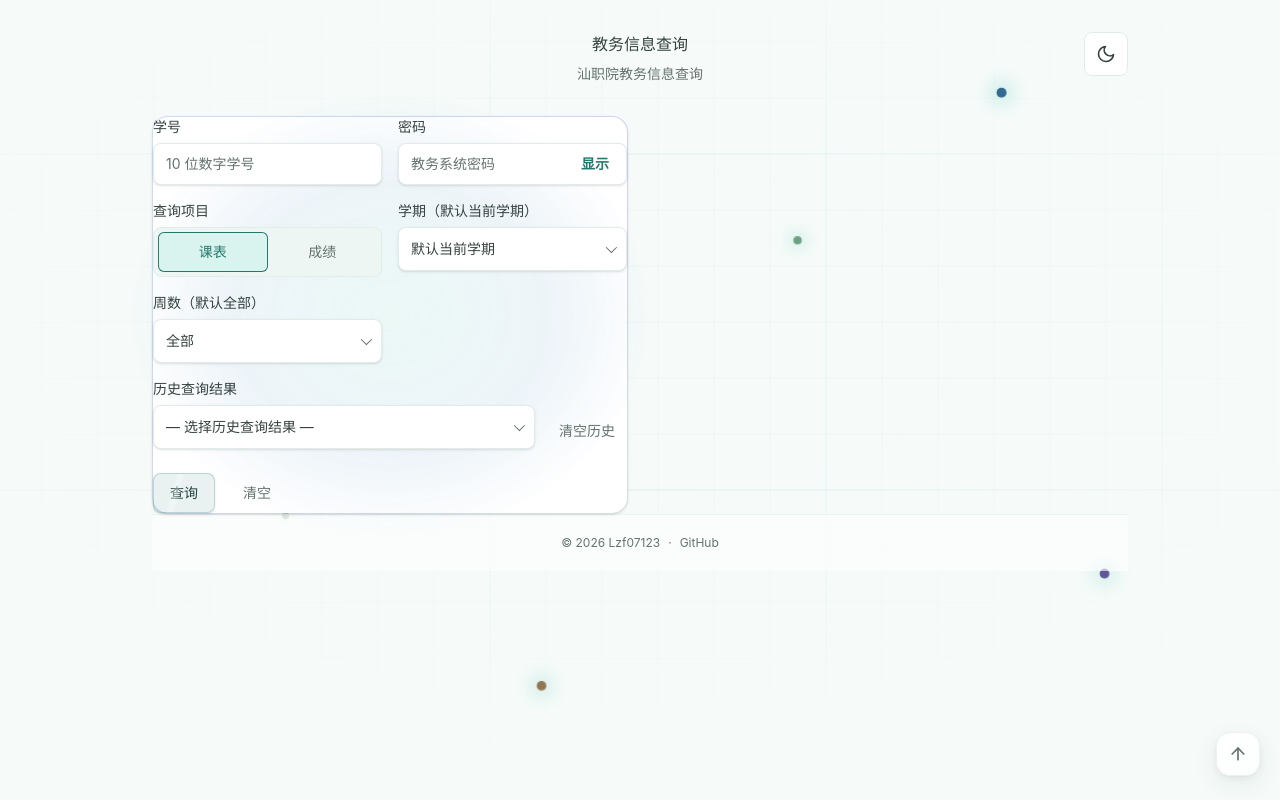
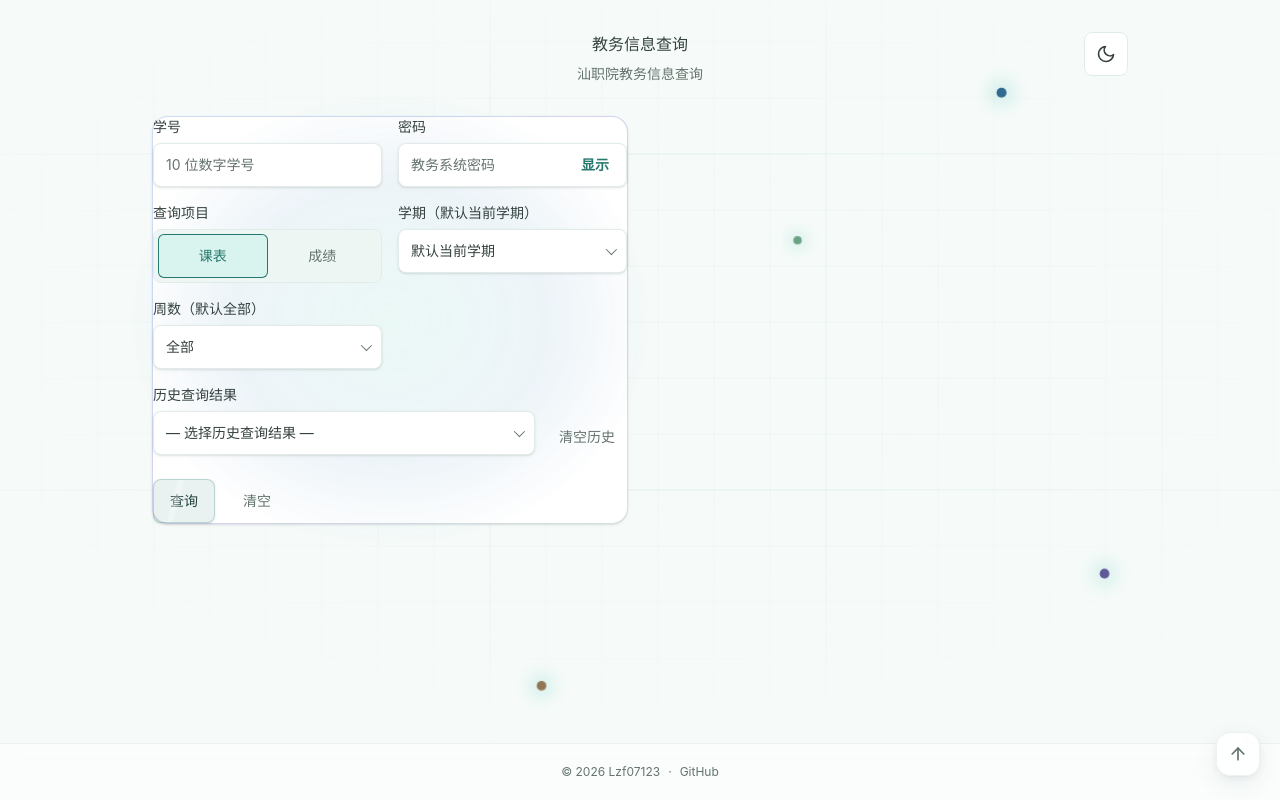
Before and after one commit to Lzf07123/Stpt-Query, a website: page frontend/static/index.html in a window 1280 px wide. Drawn offline with Linux system fonts and the light colour scheme; no server answers.

Commit message:
style: 前端全量对齐 Li-Design 视觉规范并通过计算样式审计

```diff
--- a/frontend/src/app.css
+++ b/frontend/src/app.css
@@ -66,15 +66,22 @@
   .input-wrap .input {
     padding-right: 3.75rem;
   }
+  .input,
+  .dropdown-trigger {
+    min-height: 44px;
+  }
+  .btn {
+    min-height: 44px;
+  }
   .show-btn {
-    @apply absolute inset-y-0 right-2 my-auto h-9 cursor-pointer rounded-md px-2.5 text-sm font-semibold text-primary transition-colors hover:bg-primary-soft;
+    @apply absolute inset-y-0 right-2 my-auto h-11 cursor-pointer rounded-md px-2.5 text-sm font-semibold text-primary transition-colors hover:bg-primary-soft;
   }
 
   .segmented {
     @apply flex w-full rounded-lg border border-border bg-surface-2 p-1;
   }
   .seg-btn {
-    @apply min-h-10 flex-1 cursor-pointer rounded-md border-0 bg-transparent px-3 py-2 text-sm font-medium text-muted transition-colors duration-150;
+    @apply min-h-11 flex-1 cursor-pointer rounded-md border-0 bg-transparent px-3 py-2 text-sm font-medium text-muted transition-colors duration-150;
   }
   .seg-btn:hover {
     @apply bg-surface text-foreground;
@@ -133,37 +140,20 @@
   .dropdown-item.active {
     @apply bg-primary-soft font-semibold text-primary;
   }
+  .dark .dropdown-item.active,
+  .dark .seg-btn.active {
+    background: var(--eduquery-primary-soft-solid);
+    color: var(--eduquery-primary-soft-fg);
+  }
 
-  /* ---------- 状态提示 / 离线条 ---------- */
-  .status {
-    @apply mt-4 flex min-h-11 items-center gap-2 rounded-xl border px-3.5 py-2.5 text-sm;
+  /* ---------- 状态/离线条：复用模板 .notice；按钮做紧凑密度 ---------- */
+  .notice {
+    @apply mt-4;
   }
-  .status .spinner {
+  .notice .spinner {
     flex: none;
   }
-  .status.ok {
-    @apply border-success/25 bg-success-soft text-success;
-  }
-  .status.error {
-    @apply border-destructive/25 bg-destructive-soft text-destructive;
-  }
-  .dark .status.ok {
-    background: var(--eduquery-success-soft-solid);
-    color: var(--eduquery-success-soft-fg);
-  }
-  .dark .status.error {
-    background: var(--eduquery-destructive-soft-solid);
-    color: var(--eduquery-destructive-soft-fg);
-  }
-
-  .offline-bar {
-    @apply my-4 flex flex-wrap items-center gap-2 rounded-xl border border-warning/30 bg-warning-soft px-3.5 py-2.5 text-sm text-warning;
-  }
-  .dark .offline-bar {
-    background: var(--eduquery-warning-soft-solid);
-    color: var(--eduquery-warning-soft-fg);
-  }
-  .offline-bar .btn {
+  #offlineBar .btn {
     @apply min-h-8 px-3 py-1 text-xs;
   }
 
@@ -177,8 +167,17 @@
   .pdf-actions {
     @apply mt-4 flex flex-wrap items-center gap-3;
   }
+  /* 结果卡淡入只动 opacity：fill-mode 不能占用 transform，否则会压掉玻璃卡 hover 上浮 */
   .fade-in {
-    animation: page-fade-up var(--motion-base) var(--ease-out) both;
+    animation: result-fade-in var(--motion-base) var(--ease-out) both;
+  }
+  @keyframes result-fade-in {
+    from {
+      opacity: 0;
+    }
+    to {
+      opacity: 1;
+    }
   }
   .fade-out {
     opacity: 0.55;
@@ -271,8 +270,16 @@
   .badge.required {
     @apply bg-primary-soft text-primary;
   }
+  .dark .badge.required {
+    background: var(--eduquery-primary-soft-solid);
+    color: var(--eduquery-primary-soft-fg);
+  }
   .badge.elective {
     @apply bg-secondary-soft text-secondary;
+  }
+  .dark .badge.elective {
+    background: var(--eduquery-secondary);
+    color: var(--eduquery-bg);
   }
   .badge.practice {
     @apply bg-warning-soft text-warning;
@@ -284,12 +291,12 @@
     background: var(--eduquery-warning-soft-solid);
     color: var(--eduquery-warning-soft-fg);
   }
-  .cache-note {
-    @apply mb-3 inline-flex items-center gap-2 rounded-full bg-warning-soft px-3 py-1 text-xs font-medium text-warning;
+  .dark .show-btn {
+    color: var(--eduquery-primary);
   }
-  .dark .cache-note {
-    background: var(--eduquery-warning-soft-solid);
-    color: var(--eduquery-warning-soft-fg);
+  .dark .show-btn:hover {
+    background: var(--eduquery-primary-soft-solid);
+    color: var(--eduquery-primary-soft-fg);
   }
 
   /* ---------- 服务状态条 ---------- */
--- a/frontend/static/index.html
+++ b/frontend/static/index.html
@@ -43,7 +43,7 @@
       <div class="sub" id="brandSub">汕职院教务信息查询</div>
     </div>
 
-    <div id="offlineBar" class="offline-bar hidden"></div>
+    <div id="offlineBar" class="notice notice-warning hidden" aria-live="polite"></div>
     <div class="layout">
       <form id="queryForm" class="card card-signature card-halo">
         <div class="row">
@@ -146,7 +146,7 @@
           </button>
           <button class="btn btn-ghost" type="button" id="resetBtn">清空</button>
         </div>
-        <div id="status" class="hidden" aria-live="polite"></div>
+        <div id="status" class="notice hidden" aria-live="polite"></div>
       </form>
 
       <div id="resultCard" class="project-card hidden" aria-live="polite">
@@ -166,11 +166,12 @@
 
     <div id="serviceStatus" class="service-status hidden"></div>
     <div id="statusTooltip" class="status-tooltip hidden"></div>
-      <footer class="site-footer">
-        <div class="site-footer-inner" id="siteFooterInner"></div>
-      </footer>
     </div>
   </div>
+
+  <footer class="site-footer">
+    <div class="site-footer-inner" id="siteFooterInner"></div>
+  </footer>
 
   <a class="back-to-top" href="#main" aria-label="返回顶部">
     <svg viewBox="0 0 24 24" fill="none" stroke="currentColor" stroke-width="2" stroke-linecap="round" stroke-linejoin="round" aria-hidden="true">
@@ -338,7 +339,7 @@
         let note = "";
         if (rec.savedAt) {
           const mins = Math.max(0, Math.round((Date.now() - rec.savedAt) / 60000));
-          note = '<div class="cache-note">已加载本地缓存 · 更新于 ' +
+          note = '<div class="badge badge-warning">已加载本地缓存 · 更新于 ' +
             (mins < 1 ? "刚刚" : mins + " 分钟前") + "</div>";
         }
         if (rec.isMarkdown) {
@@ -464,8 +465,8 @@
 
     function showStatus(message, ok) {
       statusBox.textContent = message;
-      statusBox.classList.remove("hidden", "error", "ok");
-      statusBox.classList.add(ok ? "ok" : "error");
+      statusBox.classList.remove("hidden", "notice-success", "notice-error", "notice-warning", "notice-info");
+      statusBox.classList.add(ok ? "notice-success" : "notice-error");
     }
 
     function syncOptionSeg() {
@@ -596,7 +597,7 @@
 
     function showLoading() {
       statusBox.innerHTML = '<span class="spinner"></span>正在查询';
-      statusBox.classList.remove("hidden", "error", "ok");
+      statusBox.classList.remove("hidden", "notice-success", "notice-error", "notice-warning", "notice-info");
     }
 
     const TOAST_ICONS = {
```
Also changed, not shown: design-system/edu-query-app/MASTER.md (+32 -2 lines), design-system/edu-query-app/preview/dark-home-1440.png (added), design-system/edu-query-app/preview/light-home-1440.png (added), design-system/edu-query-app/preview/light-home-390.png (added), design-system/edu-query-app/preview/light-result-1440.png (added), frontend/static/style.css.
